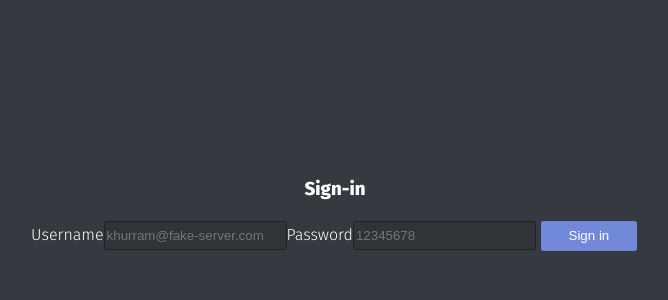
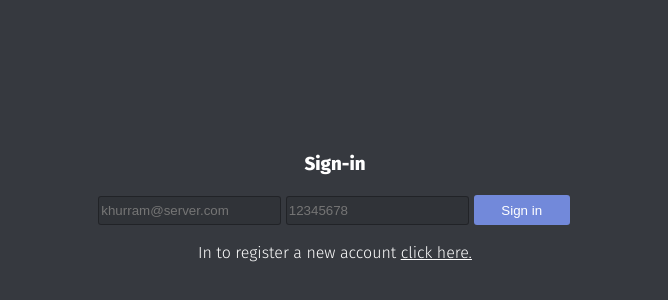
Before and after one commit to kmughal/Basic-Auth-Sample, a Next.js app: page /login in a window 1280 px wide. Shown: the part 202-502 px from the top of the page, without its empty margins (313-981 px from the left). Built offline with nearby package versions, Linux system fonts and the light colour scheme.

Commit message:
Change login and register page
- only added linkd to move around

```diff
--- a/pages/login.js
+++ b/pages/login.js
@@ -6,17 +6,19 @@ export default function Login({ csrfToken }) {
     <section className="login-container">
       <form method="post" action="/api/auth/callback/credentials">
         <section>
-        <h1>Sign-in</h1>
+          <h1>Sign-in</h1>
           <input name="csrfToken" type="hidden" defaultValue={csrfToken} />
-          <label htmlFor="username">
-            Username
-            <input name="username" type="text" placeholder="khurram@fake-server.com"/>
-          </label>
-          <label htmlFor="password">
-            Password
-            <input name="password" type="text" placeholder="12345678"/>
-          </label>
+          <input
+            name="username"
+            type="text"
+            placeholder="khurram@server.com"
+          />{" "}
+          <input name="password" type="password" placeholder="12345678" />
           <button type="submit">Sign in</button>
+          <br />
+          <p className="align-center">
+            In to register a new account <a href="/register">click here.</a>
+          </p>
         </section>
       </form>
     </section>
--- a/pages/style.css
+++ b/pages/style.css
@@ -152,3 +152,7 @@ a {
   height: 100%;
   width: 100%;
 }
+
+.align-center {
+  text-align:center;
+}
```
Also changed, not shown: pages/register.js (+10 -6 lines).
